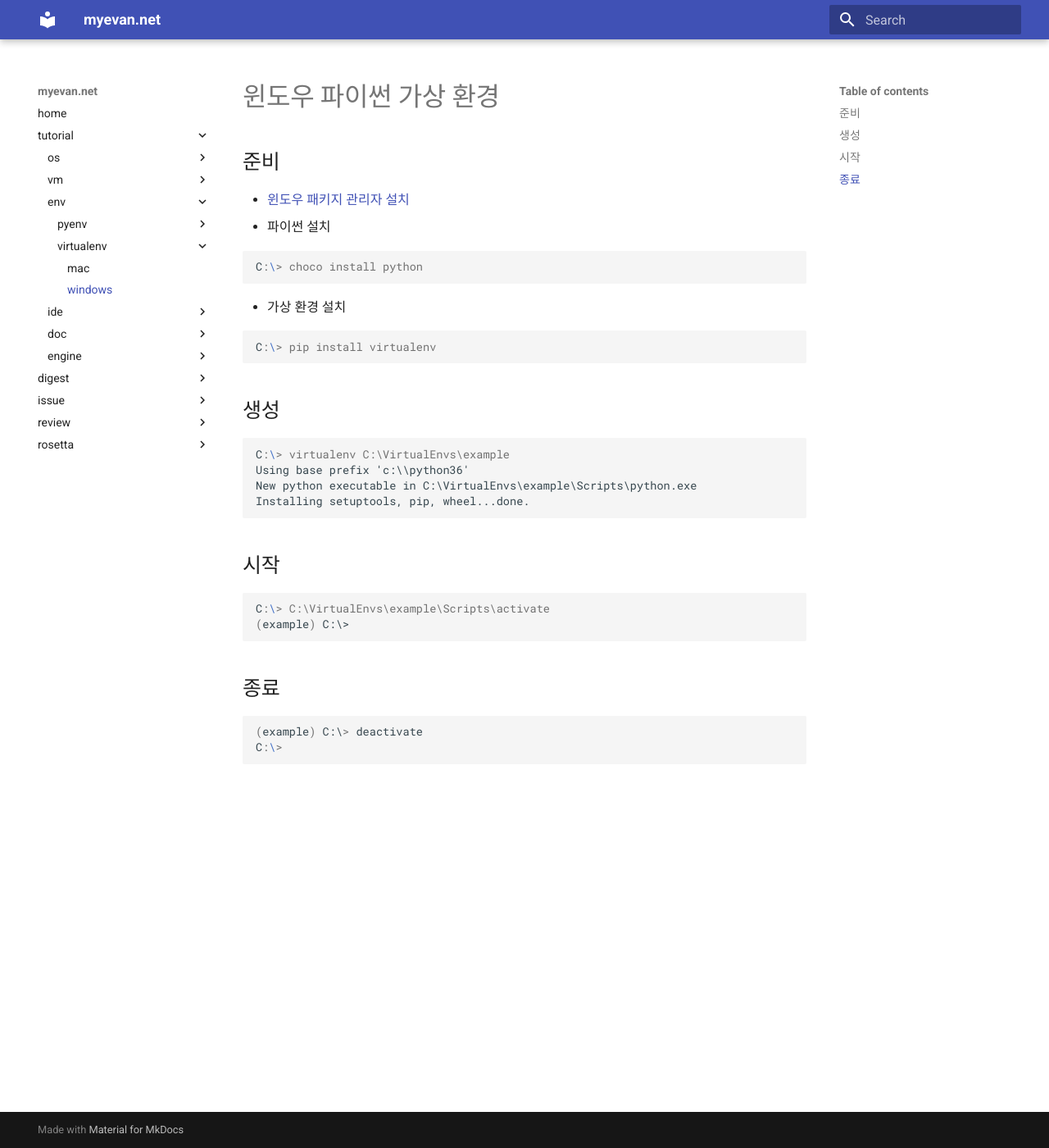
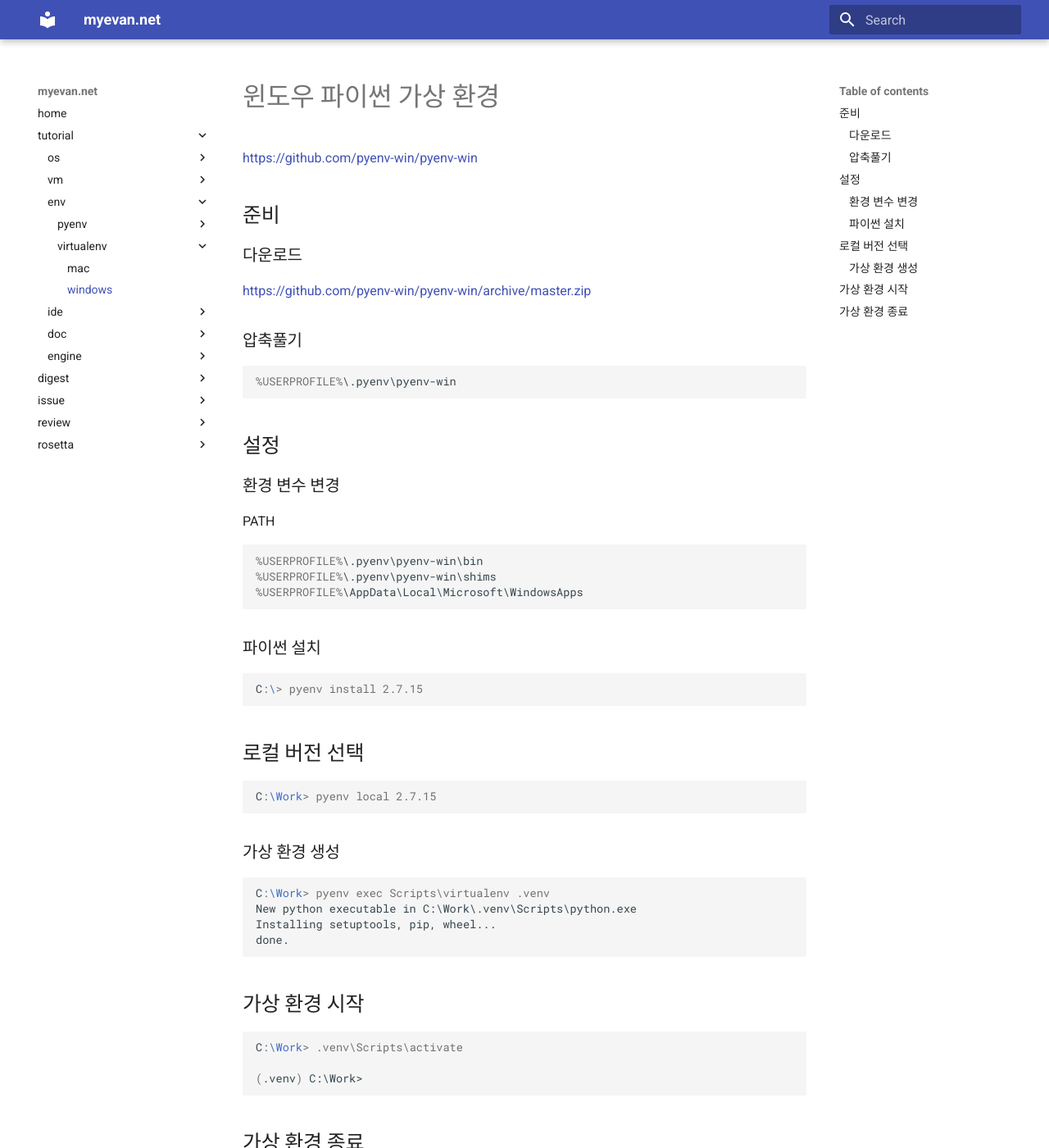
Before and after one commit to myevan/myevan-home, an MkDocs documentation site: the page built from docs/windows_python_virtualenv.md, in a window 1280 px wide and 1400 px high. Shown: the whole window at 82% size. Built offline with MkDocs 1.6.1 and Material for MkDocs 9.7.7, drawn with Linux system fonts in a browser that asks for light colours; old or Windows-style settings are respelled for this version of MkDocs.

Commit message:
윈도우 파이썬 가상 환경 재작성

````diff
--- a/docs/windows_python_virtualenv.md
+++ b/docs/windows_python_virtualenv.md
@@ -1,39 +1,63 @@
 # 윈도우 파이썬 가상 환경
+
+<https://github.com/pyenv-win/pyenv-win>
 
 ## 준비
 
-* [윈도우 패키지 관리자 설치](/windows_package_mgr_choco)
-* 파이썬 설치
+### 다운로드
+
+<https://github.com/pyenv-win/pyenv-win/archive/master.zip>
+
+### 압축풀기
 
 ```bat
-C:\> choco install python
+%USERPROFILE%\.pyenv\pyenv-win
 ```
 
-* 가상 환경 설치
+## 설정
+
+### 환경 변수 변경
+
+PATH
 
 ```bat
-C:\> pip install virtualenv
+%USERPROFILE%\.pyenv\pyenv-win\bin
+%USERPROFILE%\.pyenv\pyenv-win\shims
+%USERPROFILE%\AppData\Local\Microsoft\WindowsApps
 ```
 
-## 생성
+### 파이썬 설치
 
 ```bat
-C:\> virtualenv C:\VirtualEnvs\example
-Using base prefix 'c:\\python36'
-New python executable in C:\VirtualEnvs\example\Scripts\python.exe
-Installing setuptools, pip, wheel...done.
+C:\> pyenv install 2.7.15
 ```
 
-## 시작
+## 로컬 버전 선택
 
 ```bat
-C:\> C:\VirtualEnvs\example\Scripts\activate
-(example) C:\>
+C:\Work> pyenv local 2.7.15
 ```
 
-## 종료
+### 가상 환경 생성
 
 ```bat
-(example) C:\> deactivate
-C:\>
+C:\Work> pyenv exec Scripts\virtualenv .venv
+New python executable in C:\Work\.venv\Scripts\python.exe
+Installing setuptools, pip, wheel...
+done.
 ```
+
+## 가상 환경 시작
+
+```bat
+C:\Work> .venv\Scripts\activate
+
+(.venv) C:\Work>
+```
+
+## 가상 환경 종료
+
+```bat
+(.venv) C:\Work> deactivate
+C:\Work>
+```
````
Also changed, not shown: docs/index.md (+1 -1 lines).
